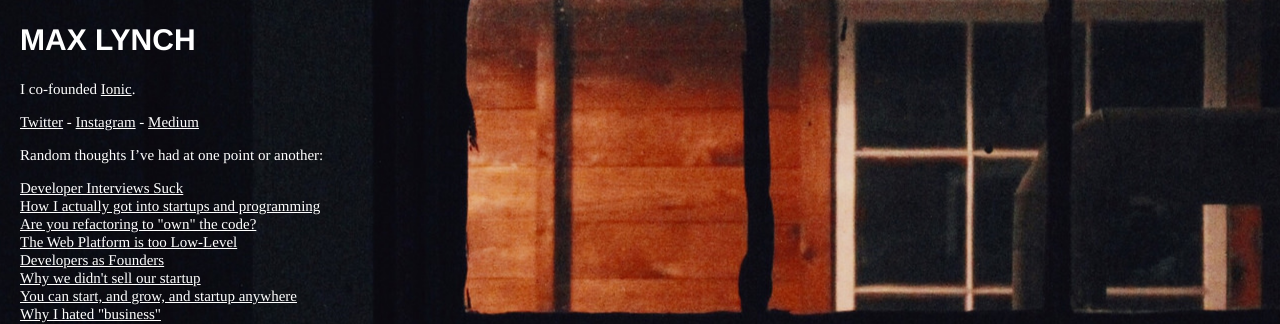
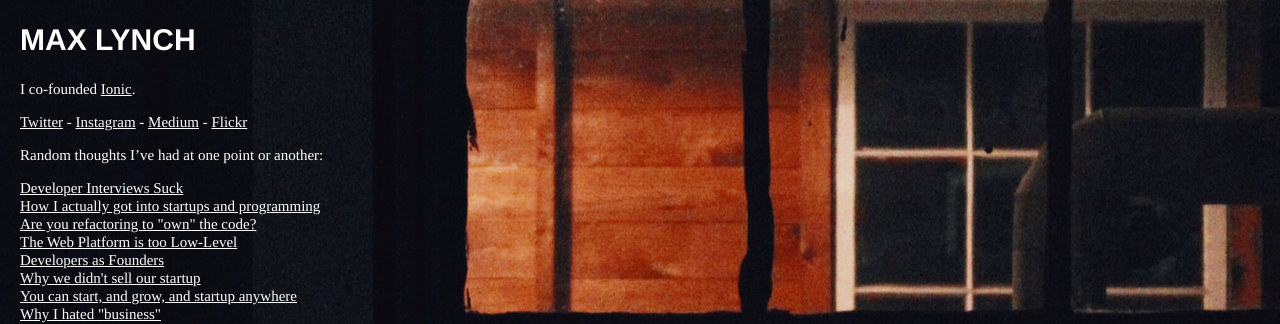
Before and after one commit to mlynch/mlynch.github.com, a Jekyll site: the page built from index.md, in a window 1280 px wide. Shown: the top 324 px of the page. Built offline with Jekyll 4.4.1, drawn with Linux system fonts in a browser that asks for light colours; Markdown is read by kramdown in place of the engine named in the settings; comment, search, counter and statistics services are not loaded.

Commit message:
Update index.md

```diff
--- a/index.md
+++ b/index.md
@@ -8,7 +8,7 @@ header: true
 
 I co-founded [Ionic](http://ionicframework.com/).
 
-[Twitter](http://twitter.com/maxlynch) - [Instagram](http://instagram.com/maxlynch) - [Medium](http://medium.com/@maxlynch)
+[Twitter](http://twitter.com/maxlynch) - [Instagram](http://instagram.com/maxlynch) - [Medium](http://medium.com/@maxlynch) - [Flickr](https://www.flickr.com/photos/techrolla/)
 
 Random thoughts I've had at one point or another:
 
```
